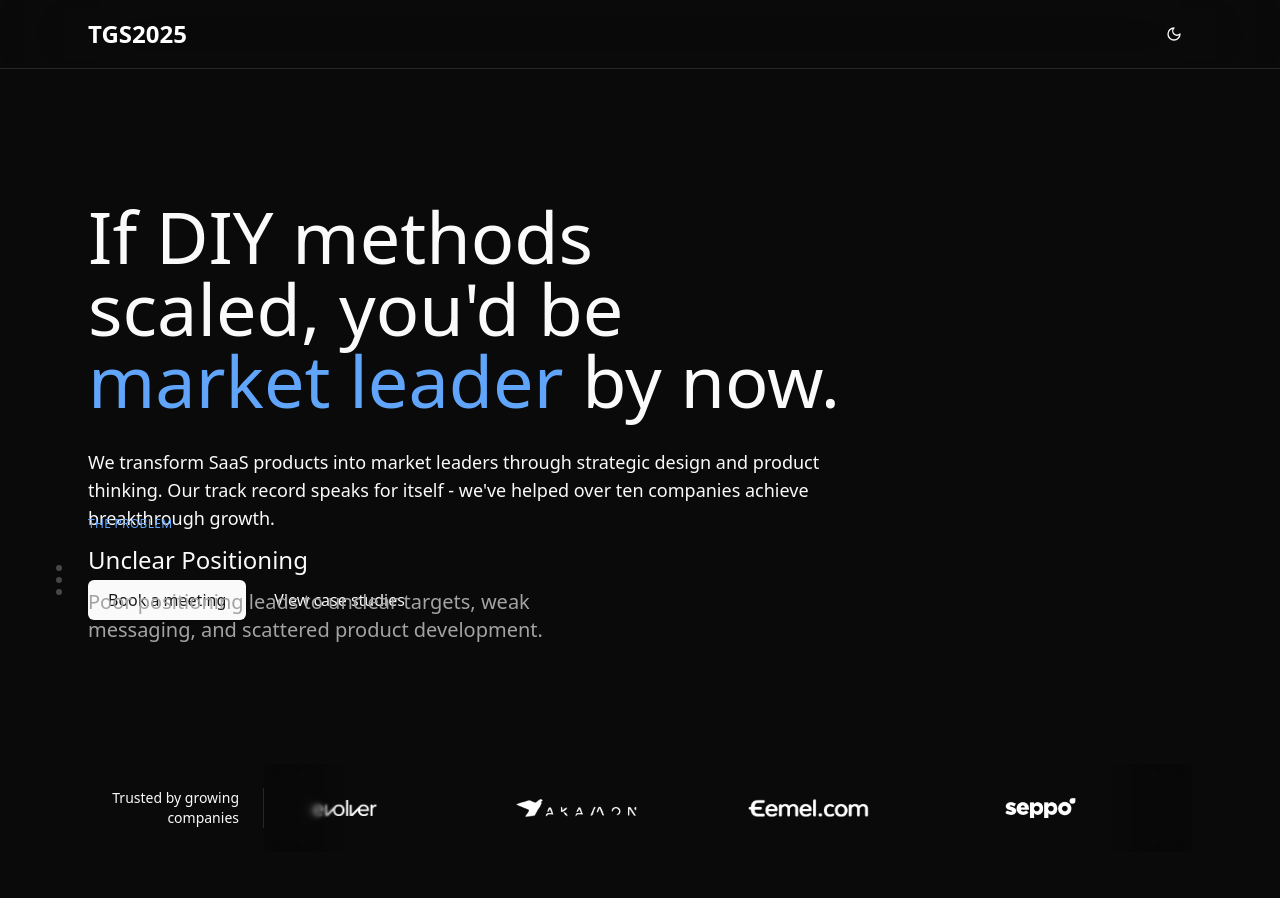
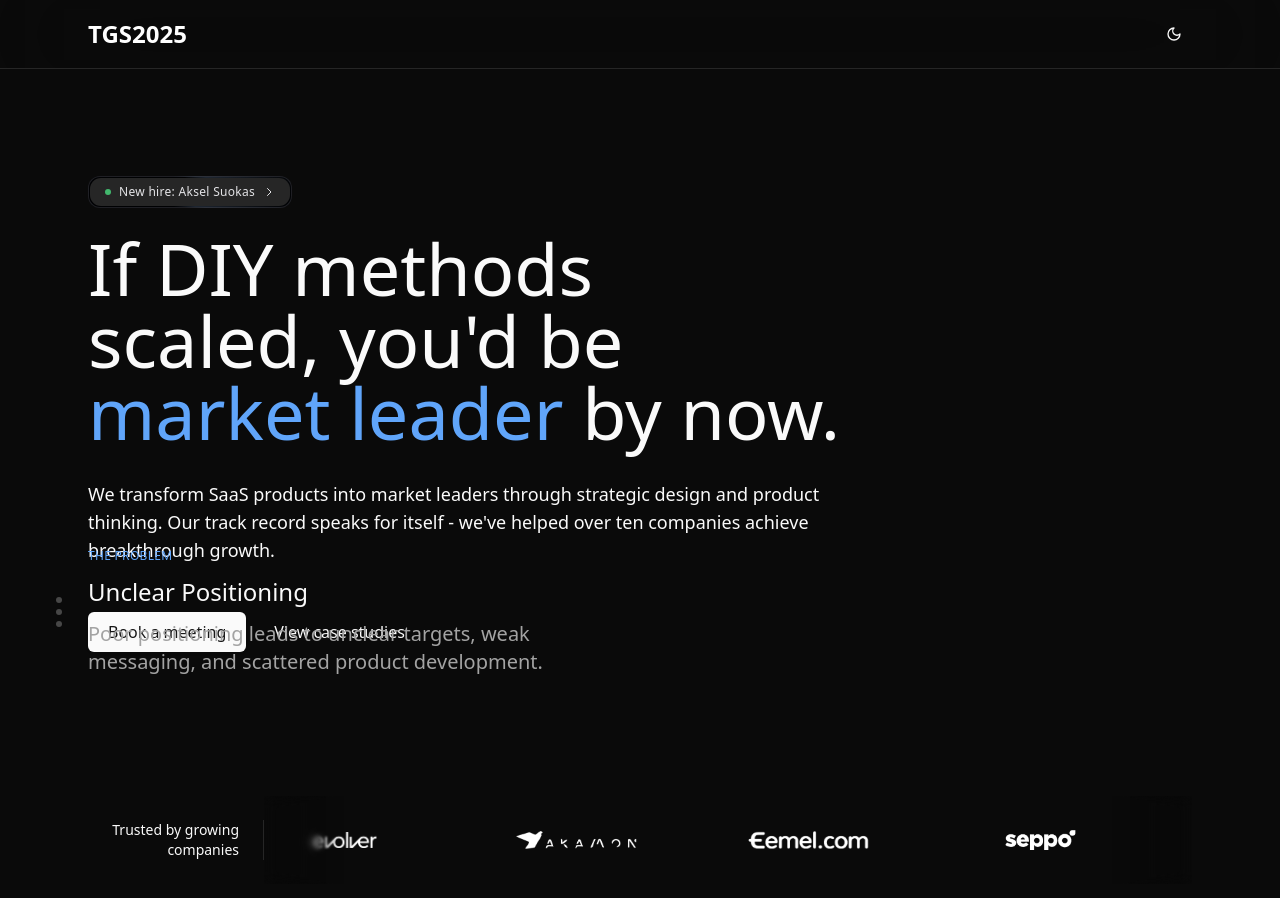
Before and after one commit to Liikemies-glitch/TGS2025, a Next.js app: page / in a window 1280 px wide. Shown: the top 898 px of the page. Built offline with nearby package versions, Linux system fonts and the light colour scheme.

Commit message:
Add shimmer button and announcement button components, update hero section and problem section

```diff
--- a/src/app/layout.tsx
+++ b/src/app/layout.tsx
@@ -44,6 +44,7 @@ export default function RootLayout({
     <html lang="fi" suppressHydrationWarning>
       <body
         className={`${geistSans.variable} ${geistMono.variable} antialiased`}
+        suppressHydrationWarning
       >
         <ThemeProvider>
           <Navigation />
--- a/src/components/blocks/hero-section-4.tsx
+++ b/src/components/blocks/hero-section-4.tsx
@@ -6,6 +6,7 @@ import { Button } from '@/components/ui/button'
 import { InfiniteSlider } from '@/components/ui/infinite-slider'
 import { ProgressiveBlur } from '@/components/ui/progressive-blur'
 import { AnimatedGroup } from '@/components/ui/animated-group'
+import { AnnouncementButton } from '@/components/ui/announcement-button'
 
 export function HeroSection() {
     return (
@@ -15,6 +16,12 @@ export function HeroSection() {
                     <div className="relative mx-auto flex max-w-6xl flex-col px-6 lg:block">
                         <div className="mx-auto max-w-lg text-center lg:ml-0 lg:w-[70%] lg:max-w-none lg:text-left">
                             <AnimatedGroup preset="blur-slide">
+                                <div className="flex justify-center lg:justify-start mb-6">
+                                    <AnnouncementButton>
+                                        New hire: Aksel Suokas
+                                    </AnnouncementButton>
+                                </div>
+
                                 <h1 className="mt-6 max-w-2xl text-balance text-5xl font-medium md:text-6xl lg:max-w-none xl:text-7xl">If DIY methods scaled, you&apos;d be <span className="text-blue-600 dark:text-blue-400">market leader</span> by now.</h1>
 
                                 <p className="mt-8 max-w-2xl text-pretty text-lg lg:max-w-none">We transform SaaS products into market leaders through strategic design and product thinking. Our track record speaks for itself - we&apos;ve helped over ten companies achieve breakthrough growth.</p>
--- a/src/components/blocks/problem-section.tsx
+++ b/src/components/blocks/problem-section.tsx
@@ -208,7 +208,7 @@ const problems: Problem[] = [
   },
   {
     title: "Fragmented Design Process",
-    description: "Your web design and content design is fragmented across multiple partners, resulting in inconsistent quality and low conversions.",
+    description: "Your web and content design is fragmented across multiple partners, resulting in inconsistent quality and low conversions.",
     illustration: <FragmentedProcessIllustration />
   },
   {
--- /dev/null
+++ b/src/components/ui/announcement-button.tsx
@@ -0,0 +1,59 @@
+import React from 'react'
+import { ShimmerButton } from './shimmer-button'
+import { cn } from '@/lib/utils'
+
+interface AnnouncementButtonProps {
+  children: React.ReactNode
+  className?: string
+  href?: string
+}
+
+export function AnnouncementButton({
+  children,
+  className,
+  href,
+  ...props
+}: AnnouncementButtonProps) {
+  const handleClick = () => {
+    if (href) {
+      window.open(href, '_blank', 'noopener,noreferrer')
+    }
+  }
+
+  return (
+    <ShimmerButton
+      onClick={handleClick}
+      shimmerColor="#3b82f6"
+      shimmerSize="0.1em"
+      shimmerDuration="2s"
+      background="linear-gradient(110deg, #000103 45%, #1e2631 55%, #000103)"
+      borderRadius="12px"
+      className={cn(
+        'text-xs font-medium tracking-wide text-zinc-200',
+        'px-4 py-2 h-8',
+        'border-zinc-700/50 hover:border-zinc-600/50',
+        'transition-all duration-300',
+        className
+      )}
+      {...props}
+    >
+      <div className="flex items-center gap-2">
+        <div className="h-1.5 w-1.5 rounded-full bg-green-400 animate-pulse" />
+        <span>{children}</span>
+        <svg
+          className="h-3 w-3 transition-transform group-hover:translate-x-0.5"
+          fill="none"
+          viewBox="0 0 24 24"
+          stroke="currentColor"
+        >
+          <path
+            strokeLinecap="round"
+            strokeLinejoin="round"
+            strokeWidth={2}
+            d="M9 5l7 7-7 7"
+          />
+        </svg>
+      </div>
+    </ShimmerButton>
+  )
+}
--- /dev/null
+++ b/src/components/ui/shimmer-button.tsx
@@ -0,0 +1,73 @@
+import React from 'react'
+import { cn } from '@/lib/utils'
+
+export interface ShimmerButtonProps
+  extends React.ButtonHTMLAttributes<HTMLButtonElement> {
+  shimmerColor?: string
+  shimmerSize?: string
+  borderRadius?: string
+  shimmerDuration?: string
+  background?: string
+  className?: string
+  children?: React.ReactNode
+}
+
+const ShimmerButton = React.forwardRef<HTMLButtonElement, ShimmerButtonProps>(
+  (
+    {
+      shimmerColor = '#ffffff',
+      shimmerSize = '0.05em',
+      borderRadius = '100px',
+      shimmerDuration = '3s',
+      background = 'rgba(0, 0, 0, 1)',
+      className,
+      children,
+      ...props
+    },
+    ref
+  ) => {
+    return (
+      <button
+        style={
+          {
+            '--shimmer-color': shimmerColor,
+            '--shimmer-size': shimmerSize,
+            '--border-radius': borderRadius,
+            '--shimmer-duration': shimmerDuration,
+            '--background': background,
+            '--speed': shimmerDuration,
+          } as React.CSSProperties
+        }
+        className={cn(
+          'group relative z-0 flex cursor-pointer items-center justify-center overflow-hidden whitespace-nowrap border border-white/10 px-6 py-3 text-white [background:var(--background)] [border-radius:var(--border-radius)]',
+          'transform-gpu transition-transform duration-300 ease-in-out active:translate-y-[1px]',
+          className
+        )}
+        ref={ref}
+        {...props}
+      >
+        {/* spark container */}
+        <div className="absolute inset-0 overflow-visible [container-type:size]">
+          {/* spark */}
+          <div className="absolute inset-0 h-[100cqh] animate-spin-around [aspect-ratio:1] [border-radius:0] [mask:none]">
+            {/* spark before */}
+            <div className="absolute inset-[-100%] w-auto rotate-0 [background:conic-gradient(from_calc(270deg-(var(--shimmer-size)*0.5)),transparent_0,var(--shimmer-color)_var(--shimmer-size),transparent_calc(var(--shimmer-size)*1.5))] [translate:0_0]" />
+          </div>
+        </div>
+
+        {/* backdrop */}
+        <div className="absolute inset-[1px] rounded-[calc(var(--border-radius)-1px)] bg-neutral-950 dark:bg-neutral-800" />
+
+        {/* content */}
+        <div className="z-10">{children}</div>
+
+        {/* Highlight */}
+        <div className="absolute inset-0 rounded-[var(--border-radius)] opacity-0 transition-opacity duration-500 [background:radial-gradient(800px_circle_at_var(--mouse-x)_var(--mouse-y),rgba(255,255,255,0.06),transparent_40%)] group-hover:opacity-100" />
+      </button>
+    )
+  }
+)
+
+ShimmerButton.displayName = 'ShimmerButton'
+
+export { ShimmerButton }
```
